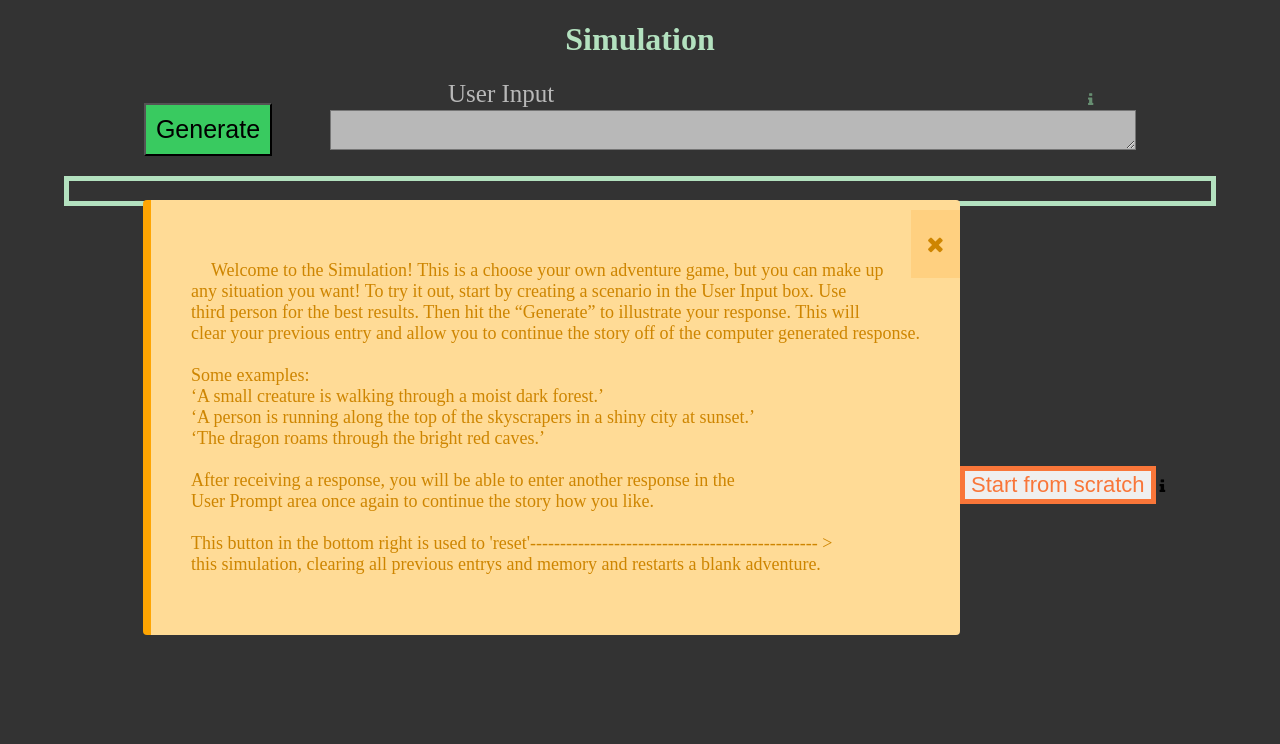
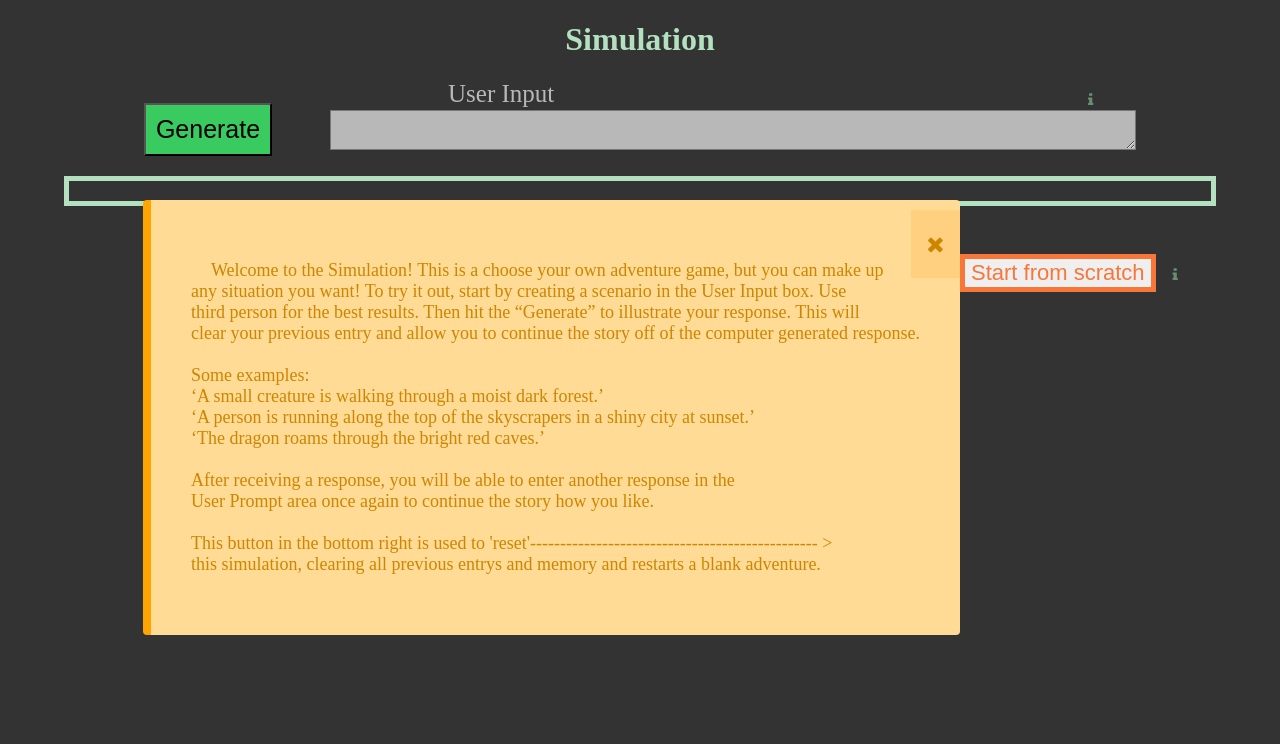
Before and after one commit to AlexHolly007/Simulation, a Flask app: page / in a window 1280 px wide. Shown: the top 744 px of the page. Run offline with Flask 3, Linux system fonts and the light colour scheme.

Commit message:
Update style.css

```diff
--- a/static/css/style.css
+++ b/static/css/style.css
@@ -44,6 +44,12 @@ form > textarea {
     font-size: 15px;
     cursor: pointer;
 }
+#restart-info-btn{
+    color: rgb(103, 142, 113);
+    font-size: 15px;
+    cursor: pointer;
+    margin-left: 1%;
+}
 form {
     align-items: center;
     margin-top: 45px;
@@ -66,10 +72,33 @@ form {
     text-align: center;
     padding: 10px;
 }
+#imageContainer{
+    width: 90%;
+    font-size: 20px;
+    color: rgb(107, 154, 119);
+    display: inline-block;
+    margin-top: 20px;
+    margin-left: 5%;
+    align-self: center;
+    text-align: center;
+    padding: 10px;
+}
+.loader {
+    border: 16px solid #f3f3f3; /* Light grey */
+    border-top: 16px solid #3498db; /* Blue */
+    border-radius: 50%;
+    width: 120px;
+    height: 120px;
+    animation: spin 2s linear infinite;
+}
+
+@keyframes spin {
+    0% { transform: rotate(0deg); }
+    100% { transform: rotate(360deg); }
+}
 
 #restart {
     margin-left: 75%;
-    margin-top: 20%;
     border: solid 5px rgb(249, 118, 57);
     color: rgb(249, 118, 57);
     font-size: 22px;
```
